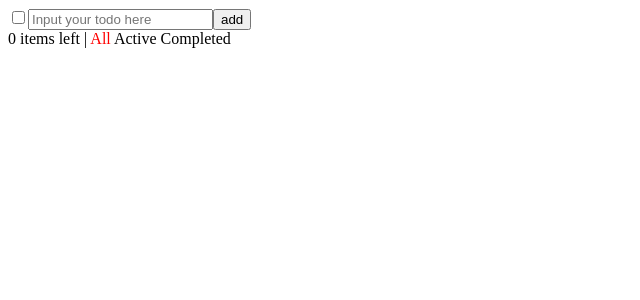
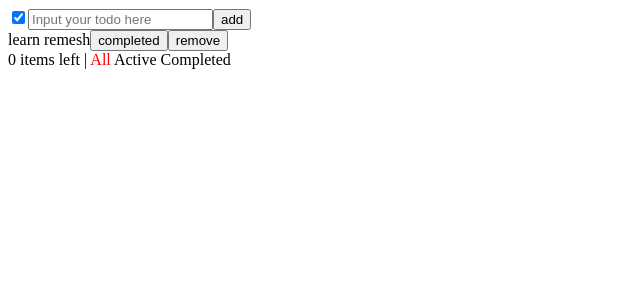
Before and after one commit to remesh-js/remesh, a React (Vite) app: page / in a window 1280 px wide. Shown: the top 300 px of the page, without its empty margins (0-640 px from the left). Built offline with nearby package versions, Linux system fonts and the light colour scheme.

Commit message:
feat: support inject task extern

```diff
--- a/src/index.tsx
+++ b/src/index.tsx
@@ -1,11 +1,26 @@
 import React from "react"
 import ReactDOM from "react-dom"
 import { RemeshRoot } from "./remesh/react"
+
+import { Todo, TodoAppExtern } from "./todo-app/domains/todoApp"
 import { TodoApp } from "./todo-app"
+
+const initialTodoList: Todo[] = [
+  {
+    id: -1,
+    content: "learn remesh",
+    completed: true,
+  },
+]
 
 ReactDOM.render(
   <React.StrictMode>
-    <RemeshRoot>
+    <RemeshRoot
+      options={{
+        name: "TodoAppStore",
+        externs: [TodoAppExtern(initialTodoList)],
+      }}
+    >
       <TodoApp />
     </RemeshRoot>
   </React.StrictMode>,
--- a/src/remesh/react.tsx
+++ b/src/remesh/react.tsx
@@ -6,7 +6,7 @@ import React, {
   ReactNode,
   useState,
 } from "react"
-import { RemeshDomainDefinition } from "."
+import { RemeshDomainDefinition, RemeshDomainExtract } from "."
 
 import {
   RemeshTaskPayload,
@@ -143,7 +143,7 @@ export const useRemeshTask = function <T>(
 
 export const useRemeshDomain = function <T extends RemeshDomainDefinition>(
   Domain: RemeshDomain<T>
-): T {
+): RemeshDomainExtract<T> {
   const store = useRemeshStore()
   const domain = store.getDomain(Domain)
 
--- a/src/remesh/remesh.ts
+++ b/src/remesh/remesh.ts
@@ -183,6 +183,7 @@ export const RemeshCommand = <T = void>(
 export type RemeshTaskContext = {
   fromEvent: RemeshInjectedContext['fromEvent']
   fromTask: RemeshInjectedContext['fromTask']
+  getExtern: <T, U = T>(Extern: RemeshTaskExtern<T, U>) => U
 }
 
 export type RemeshTaskPayload<T> = {
@@ -230,6 +231,51 @@ export const RemeshTask = <T = void>(
   Task.impl = options.impl
 
   return Task
+}
+
+export type RemeshTaskExternPayload<T, U = T> = {
+  type: 'RemeshTaskExternPayload'
+  Extern: RemeshTaskExtern<T, U>
+  value: T
+}
+
+export type RemeshTaskExternContext = {
+  getEvent: <T extends RemeshDomainDefinition>(Domain: RemeshDomain<T>) => RemeshDomainExtract<T>['event']
+  getExtern: RemeshTaskContext['getExtern']
+  fromEvent: RemeshTaskContext['fromEvent']
+}
+
+export type RemeshTaskExtern<T = unknown, U = T> = {
+  type: 'RemeshTaskExtern'
+  externName: string
+  externId: number
+  default: T
+  impl?: (context: RemeshTaskExternContext, value: T) => U
+  (value: T): RemeshTaskExternPayload<T, U>
+}
+
+export type RemeshTaskExternOptions<T, U = T> = {
+  name: RemeshTaskExtern<T, U>['externName']
+  default: RemeshTaskExtern<T, U>['default']
+  impl?: RemeshTaskExtern<T, U>['impl']
+}
+
+let taskExternUid = 0
+export const RemeshTaskExtern = <T = void, U = T>(options: RemeshTaskExternOptions<T, U>): RemeshTaskExtern<T, U> => {
+  const Extern = (value => {
+    return {
+      type: 'RemeshTaskExternPayload',
+      Extern,
+      value
+    }
+  }) as RemeshTaskExtern<T, U>
+
+  Extern.externId = taskExternUid++
+  Extern.externName = options.name
+  Extern.impl = options.impl
+  Extern.default = options.default
+
+  return Extern
 }
 
 export type RemeshDomainExtract<T extends RemeshDomainDefinition> = Pick<T, ('query' | 'event') & keyof T>
@@ -403,8 +449,15 @@ type RemeshDomainStorage<T extends RemeshDomainDefinition> = {
   refCount: number
 }
 
+type RemeshTaskExternStorage<T, U = T> = {
+  type: 'RemeshTaskExternStorage',
+  Extern: RemeshTaskExtern<T, U>
+  currentValue: U
+}
+
 export type RemeshStoreOptions = {
   name: string
+  externs?: RemeshTaskExternPayload<any>[]
 }
 
 const DefaultDomain = RemeshDomain({
@@ -417,6 +470,51 @@ const DefaultDomain = RemeshDomain({
 export const RemeshStore = (options: RemeshStoreOptions) => {
   const dirtySet = new Set<RemeshQueryStorage<any>>()
   const domainStorageMap = new Map<RemeshDomain<any>, RemeshDomainStorage<any>>()
+  const taskExternStorageMap = new Map<RemeshTaskExtern<any>, RemeshTaskExternStorage<any>>()
+
+  const getInjectedExternValue = <T, U>(Extern: RemeshTaskExtern<T, U>): T => {
+    for (const payload of options.externs ?? []) {
+      if (payload.Extern === Extern) {
+        return payload.value
+      }
+    }
+    return Extern.default
+  }
+
+  const getTaskExternStorage = <T, U = T>(Extern: RemeshTaskExtern<T, U>): RemeshTaskExternStorage<T, U> => {
+    const taskExternStorage = taskExternStorageMap.get(Extern)
+
+    if (taskExternStorage) {
+      return taskExternStorage
+    }
+
+    const getCurrentValue = (): U => {
+      const injectedValue = getInjectedExternValue(Extern)
+      if (Extern.impl) {
+        const taskExternContext: RemeshTaskExternContext = {
+          getExtern: getTaskExternCurrentValue,
+          getEvent: (Domain) => getDomain(Domain).event,
+          fromEvent: remeshInjectedContext.fromEvent,
+        }
+        return Extern.impl(taskExternContext, injectedValue)
+      }
+      return injectedValue as unknown as U
+    }
+
+    const currentTaskExternStorage: RemeshTaskExternStorage<T, U> = {
+      type: 'RemeshTaskExternStorage',
+      Extern,
+      currentValue: getCurrentValue()
+    }
+
+    taskExternStorageMap.set(Extern, currentTaskExternStorage)
+
+    return getTaskExternStorage(Extern)
+  }
+
+  const getTaskExternCurrentValue = <T, U>(Extern: RemeshTaskExtern<T, U>): U => {
+    return getTaskExternStorage(Extern).currentValue
+  }
 
   const getStateStorage = <T>(State: RemeshState<T>): RemeshStateStorage<T> => {
     const domainsStorage = getDomainStorage(State.Domain ?? DefaultDomain)
@@ -562,7 +660,7 @@ export const RemeshStore = (options: RemeshStoreOptions) => {
 
         upstreamSet.add(upstreamDomainStorage)
 
-        return extractDomain(domain)
+        return domain
       },
       use: widgetPayload => {
         throwIfIsInit()
@@ -636,14 +734,14 @@ export const RemeshStore = (options: RemeshStoreOptions) => {
       const { Task, arg } = taskPayload
       const taskContext: RemeshTaskContext = {
         fromTask: remeshInjectedContext.fromTask,
-        fromEvent: remeshInjectedContext.fromEvent
+        fromEvent: remeshInjectedContext.fromEvent,
+        getExtern: getTaskExternCurrentValue
       }
       const observable = Task.impl(taskContext, arg)
       return observable
     },
     fromEvent: Event => {
       const eventStorage = getEventStorage(Event)
-
       return eventStorage.observable
     }
   }
@@ -842,9 +940,9 @@ export const RemeshStore = (options: RemeshStoreOptions) => {
     return subscription
   }
 
-  const getDomain = <T extends RemeshDomainDefinition>(Domain: RemeshDomain<T>): T => {
+  const getDomain = <T extends RemeshDomainDefinition>(Domain: RemeshDomain<T>): RemeshDomainExtract<T> => {
     const domainStorage = getDomainStorage(Domain)
-    return domainStorage.domain
+    return extractDomain(domainStorage.domain)
   }
 
   const clearDomainResourcesIfNeeded = <T extends RemeshDomainDefinition>(Domain: RemeshDomain<T>) => {
@@ -932,5 +1030,6 @@ export const RemeshStore = (options: RemeshStoreOptions) => {
 export const Remesh = {
   domain: RemeshDomain,
   widget: RemeshDomainWidget,
+  extern: RemeshTaskExtern,
   store: RemeshStore
 }
--- a/src/todo-app/domains/todoApp.ts
+++ b/src/todo-app/domains/todoApp.ts
@@ -4,9 +4,26 @@ import { Remesh } from '../../remesh'
 import { TodoInputDomain } from './todoInput'
 import { TodoFilterDomain } from './todoFilter'
 import { TodoListDomain } from './todoList'
-import { merge } from 'rxjs'
+import { merge, of } from 'rxjs'
 
-export type { Todo } from './todoList'
+import type { Todo } from './todoList'
+
+export type {
+    Todo
+}
+
+export const TodoAppExtern = Remesh.extern({
+    name: 'TodoAppExtern',
+    default: [] as Todo[],
+    impl: ({ getEvent }, todos: Todo[]) => {
+        const todoListDomainEvent = getEvent(TodoListDomain)
+        return {
+            preload: () => {
+                return todoListDomainEvent.SetTodoListEvent(todos)
+            }
+        }
+    }
+})
 
 const TodoAppHeaderWidget = Remesh.widget(domain => {
     const todoInputDomain = domain.get(TodoInputDomain)
@@ -80,8 +97,17 @@ const TodoAppMainWidget = Remesh.widget(domain => {
         }
     })
 
+    const TodoAppMainTask = domain.task({
+        name: 'TodoAppMainTask',
+        impl: ({ getExtern }) => {
+            const todoAppExtern = getExtern(TodoAppExtern)
+            return of(todoAppExtern.preload())
+        }
+    })
+
 
     return {
+        autorun: [TodoAppMainTask],
         query: {
             ...todoListDomain.query,
             TodoMatchedListQuery,
--- a/src/todo-app/domains/todoList.ts
+++ b/src/todo-app/domains/todoList.ts
@@ -37,6 +37,13 @@ export const TodoListDomain = Remesh.domain({
 
         const AddTodoSuccessEvent = domain.event<AddTodoSucceededEventData>({
             name: 'AddTodoSuccessEvent'
+        })
+
+        const setTodoList = domain.command({
+            name: 'setTodos',
+            impl: ({ }, todos: Todo[]) => {
+                return TodoListState(todos)
+            }
         })
 
         let todoUid = 0
@@ -204,12 +211,17 @@ export const TodoListDomain = Remesh.domain({
                     map(todoId => removeTodo(todoId))
                 )
 
+                const setTodoList$ = fromEvent(setTodoList.Event).pipe(
+                    map(todoList => setTodoList(todoList))
+                )
+
                 return merge(
                     addTodo$,
                     updateTodo$,
                     removeTodo$,
                     toggleAllTodos$,
                     toggleTodo$,
+                    setTodoList$
                 )
             }
         })
@@ -219,6 +231,7 @@ export const TodoListDomain = Remesh.domain({
             event: {
                 AddTodoFailedEvent,
                 AddTodoSuccessEvent,
+                SetTodoListEvent: setTodoList.Event,
                 AddTodoEvent: addTodo.Event,
                 ToggleAllTodosEvent: toggleAllTodos.Event,
                 UpdateTodoEvent: updateTodo.Event,
```
